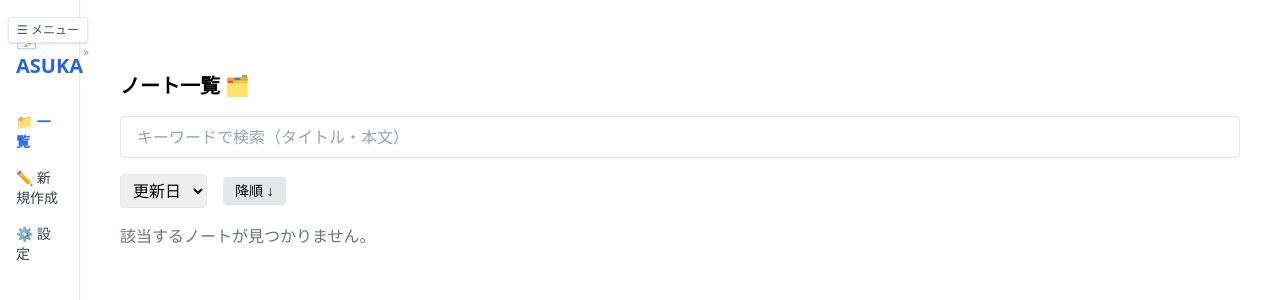
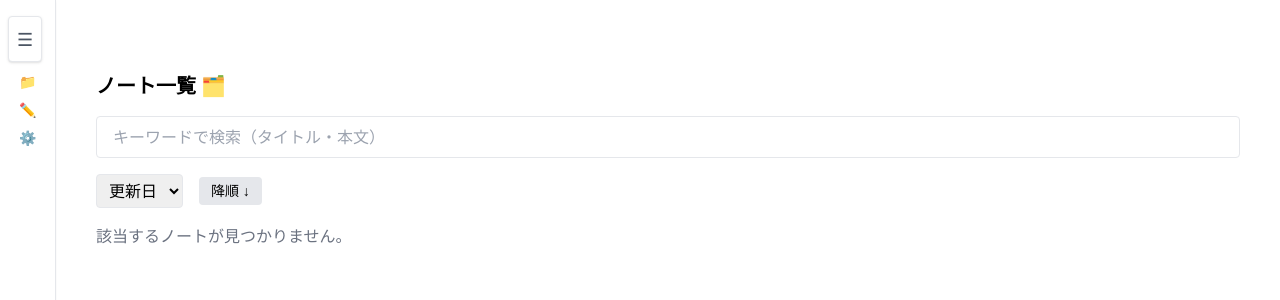
Before and after one commit to KeithCCC/linkmemo, a React (Vite) app: page / in a window 1280 px wide. Shown: the top 300 px of the page. Built offline with nearby package versions, Linux system fonts and the light colour scheme.

Commit message:
UI clearn up side menue

```diff
--- a/src/components/Navigation.jsx
+++ b/src/components/Navigation.jsx
@@ -4,33 +4,36 @@ import { Link, useLocation } from "react-router-dom";
 export default function Navigation({ collapsed, setCollapsed }) {
   const location = useLocation();
   const isActive = (path) => location.pathname === path;
-  const labelClass = collapsed ? "hidden sm:inline" : "inline";
 
   return (
     <>
+      {/* 畳まれているときに表示される「☰」ボタン */}
       {collapsed && (
         <div className="absolute top-4 left-4 sm:left-2 z-50">
           <button
             onClick={() => setCollapsed(false)}
-          className="bg-white border rounded px-2 py-1 text-xs text-gray-600 shadow hover:text-black"
+            className="bg-white border rounded p-2 text-lg text-gray-600 shadow hover:text-black"
+            aria-label="メニューを開く"
           >
-          ☰ メニュー
+            ☰
           </button>
         </div>
       )}
 
       <nav
         className={`
-        h-screen bg-white border-r shadow-sm px-4 py-6
+          h-screen bg-white border-r shadow-sm px-2 py-6 overflow-hidden
           text-gray-700 text-sm font-medium transition-all duration-300
-        ${collapsed ? "hidden sm:block w-20" : "w-64"}
+          ${collapsed ? "hidden sm:block w-14" : "w-64"}
         `}
       >
-      {/* モバイル用クローズボタン（非表示） */}
-      <div className="flex justify-between items-center mb-6 sm:mb-8">
-        <span className={`text-xl font-bold text-blue-600 ${labelClass}`}>
+        {/* ヘッダー */}
+        <div className={`flex items-center justify-between mb-6 sm:mb-8`}>
+          {!collapsed && (
+            <span className="text-xl font-bold text-blue-600 pl-2">
               📝 ASUKA
             </span>
+          )}
           <button
             onClick={() => setCollapsed(!collapsed)}
             className="text-gray-400 hover:text-gray-700 text-xs hidden sm:block"
@@ -42,27 +45,33 @@ export default function Navigation({ collapsed, setCollapsed }) {
         {/* メニューリンク */}
         <Link
           to="/"
-        className={`mb-4 block hover:text-blue-600 ${
+          className={`mb-2 flex items-center ${
+            collapsed ? "justify-center" : "gap-2 pl-2"
+          } hover:text-blue-600 ${
             isActive("/") ? "text-blue-600 font-bold" : ""
           }`}
         >
-        📁 <span className={labelClass}>一覧</span>
+          📁 {!collapsed && <span>一覧</span>}
         </Link>
         <Link
           to="/edit/new"
-        className={`mb-4 block hover:text-blue-600 ${
+          className={`mb-2 flex items-center ${
+            collapsed ? "justify-center" : "gap-2 pl-2"
+          } hover:text-blue-600 ${
             isActive("/edit/new") ? "text-blue-600 font-bold" : ""
           }`}
         >
-        ✏️ <span className={labelClass}>新規作成</span>
+          ✏️ {!collapsed && <span>新規作成</span>}
         </Link>
         <Link
           to="/settings"
-        className={`block hover:text-blue-600 ${
+          className={`flex items-center ${
+            collapsed ? "justify-center" : "gap-2 pl-2"
+          } hover:text-blue-600 ${
             isActive("/settings") ? "text-blue-600 font-bold" : ""
           }`}
         >
-        ⚙️ <span className={labelClass}>設定</span>
+          ⚙️ {!collapsed && <span>設定</span>}
         </Link>
       </nav>
     </>
```
Lines whose indentation alone changed are shown as unchanged.
